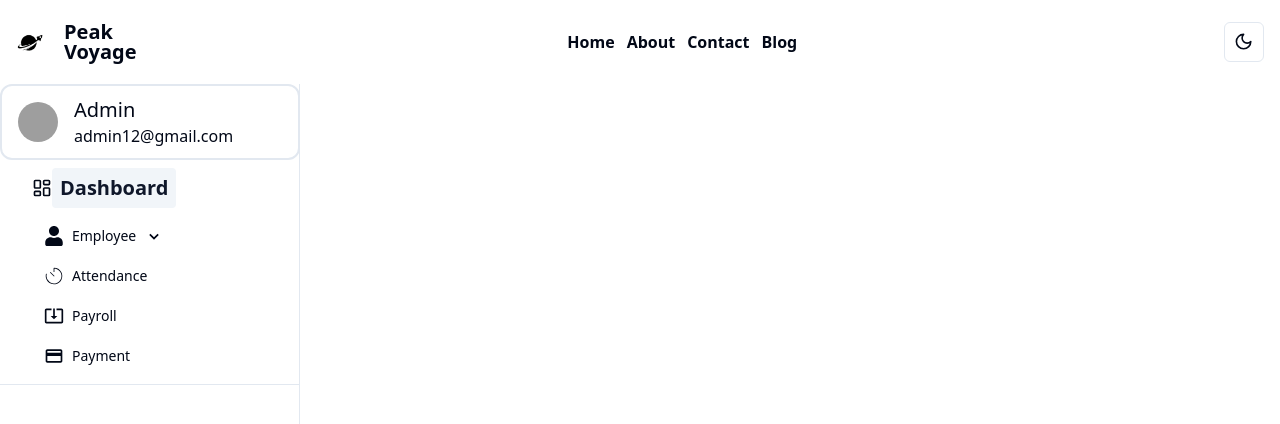
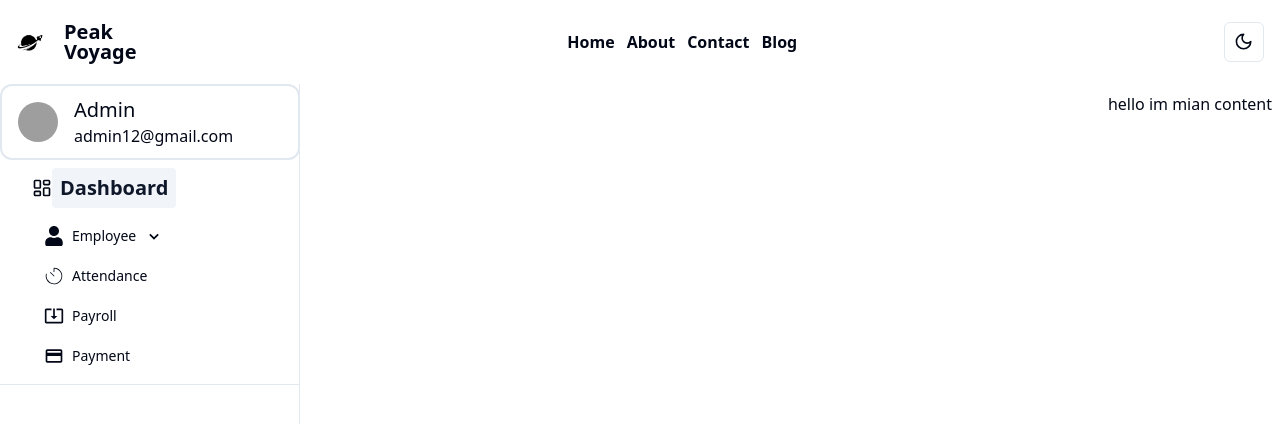
Before and after one commit to im-biyash/corvus_Dashboard, a Next.js app: page / in a window 1280 px wide. Shown: the top 424 px of the page. Built offline with nearby package versions, Linux system fonts and the light colour scheme; grey boxes are pictures that could not be loaded.

Commit message:
content psge

```diff
--- a/app/page.tsx
+++ b/app/page.tsx
@@ -1,10 +1,12 @@
+
 import Sidebar from "../components/Sidebar"
-
+import Content from "../components/Content"
 
 export default function Home() {
   return (
    <div className="flex h-screen items-center justify-between">
    <Sidebar/>
+   <Content/>
    </div>
   );
 }
--- /dev/null
+++ b/components/Content.tsx
@@ -0,0 +1,11 @@
+import React from 'react'
+
+const Content = () => {
+  return (
+    <div className='p-2 min-h-screen flex items-start justify-center'>
+      <h1>hello im mian content</h1>
+    </div>
+  )
+}
+
+export default Content
```
